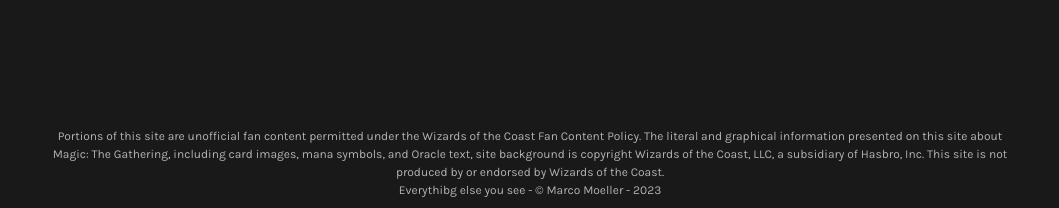
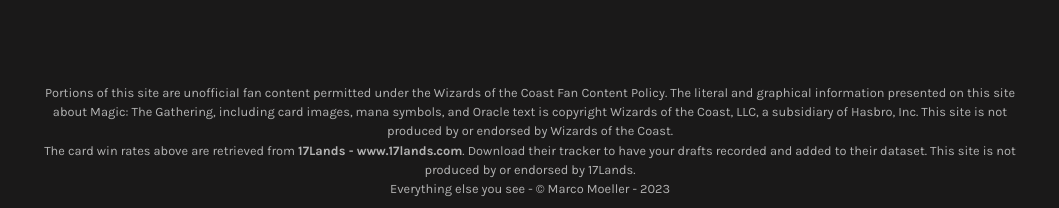
Before and after one commit to marco-moeller/17lands-visual, a Next.js app: page / in a window 1280 px wide. Shown: the part 589-797 px from the top of the page, without its empty margins (110-1169 px from the left). Built offline with nearby package versions, Linux system fonts and the light colour scheme; no server answers.

Commit message:
footer update
added mentioning of 17Lands in the footer - oops

```diff
--- a/app/globals.css
+++ b/app/globals.css
@@ -134,10 +134,16 @@ footer {
   color: #b2b2b2;
   text-align: center;
   margin: auto;
-  font-size: 0.75rem;
+  font-size: 0.8rem;
   padding: 1em;
   max-width: 1000px;
   line-height: 1.5;
+}
+
+footer a {
+  color: #b2b2b2;
+  font-weight: bold;
+  text-decoration: none;
 }
 
 /* -- MODAL -- */
--- a/components/Footer.jsx
+++ b/components/Footer.jsx
@@ -7,12 +7,20 @@ const Footer = () => {
         Portions of this site are unofficial fan content permitted under the
         Wizards of the Coast Fan Content Policy. The literal and graphical
         information presented on this site about Magic: The Gathering, including
-        card images, mana symbols, and Oracle text, site background is copyright
-        Wizards of the Coast, LLC, a subsidiary of Hasbro, Inc. This site is not
-        produced by or endorsed by Wizards of the Coast.
-      </p>{" "}
+        card images, mana symbols, and Oracle text is copyright Wizards of the
+        Coast, LLC, a subsidiary of Hasbro, Inc. This site is not produced by or
+        endorsed by Wizards of the Coast.
+      </p>
       <p>
-        Everythibg else you see - © Marco Moeller - {new Date().getFullYear()}
+        The card win rates above are retrieved from{" "}
+        <a href="https://www.17lands.com" target="_blank">
+          17Lands - www.17lands.com
+        </a>
+        . Download their tracker to have your drafts recorded and added to their
+        dataset. This site is not produced by or endorsed by 17Lands.
+      </p>
+      <p>
+        Everything else you see - © Marco Moeller - {new Date().getFullYear()}
       </p>
     </footer>
   );
```
